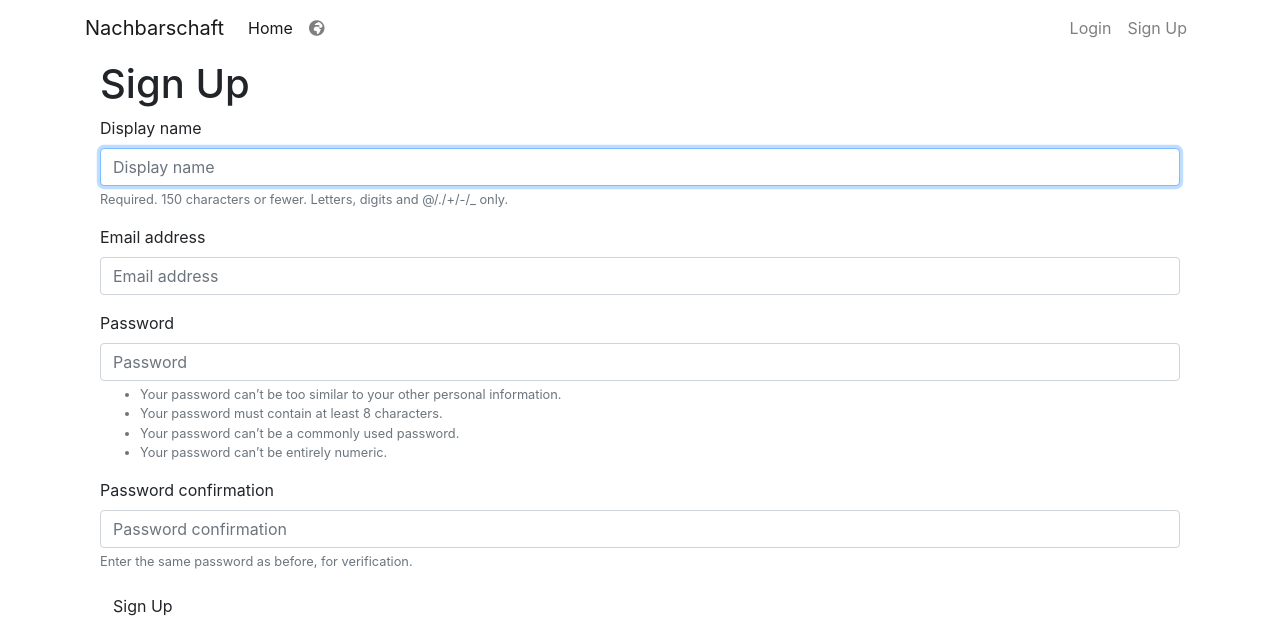
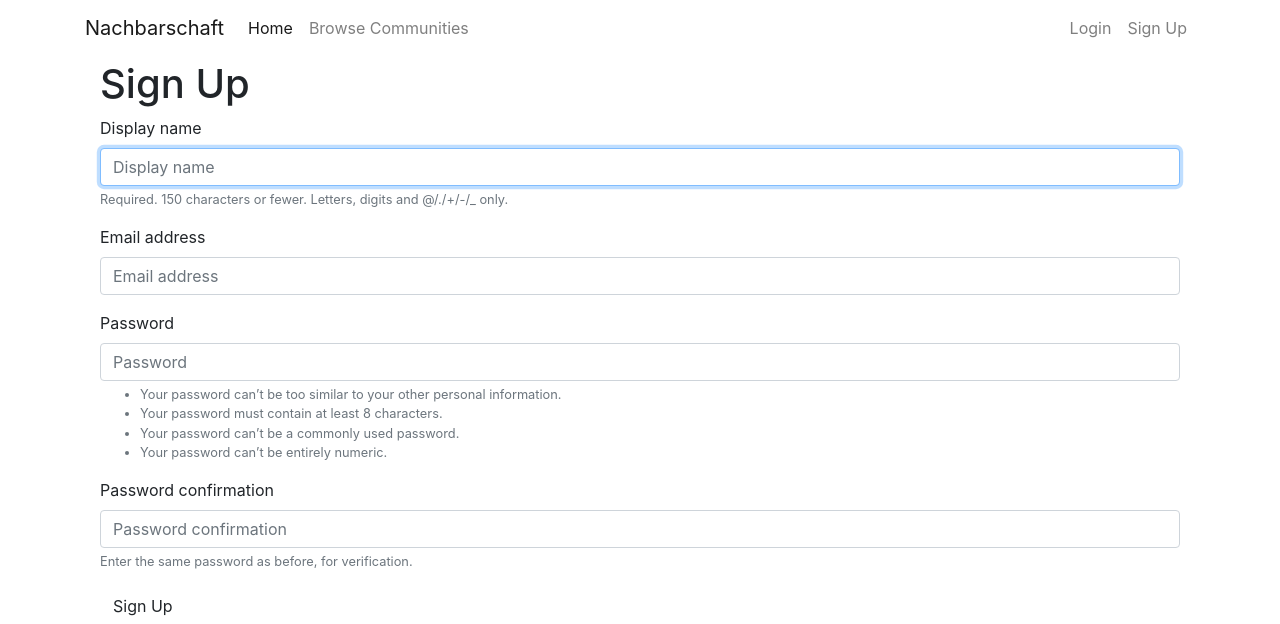
Before and after one commit to c12i/nachbarschaft, a Django app: page /accounts/signup/ in a window 1280 px wide. Shown: the top 624 px of the page. Run offline with Django 3.2, Linux system fonts and the light colour scheme; some libraries are stand-ins or nearby versions.

Commit message:
Modify navbar; include link to admin dashboard

```diff
--- a/templates/base.html
+++ b/templates/base.html
@@ -26,7 +26,7 @@
             <a class="nav-link" href="{%url 'home'%}">Home</a>
           </li>
           <li class="nav-item">
-            <a class="nav-link" href="{%url 'neighborhood:all'%}"><i class="fas fa-globe-africa"></i></a>
+            <a class="nav-link" href="{%url 'neighborhood:all'%}">Browse Communities</a>
           </li>
         </ul>
         <ul class="navbar-nav ml-auto nav-flex-icons">
@@ -39,9 +39,8 @@
             <div class="dropdown-menu dropdown-menu-right dropdown-default"
               aria-labelledby="navbarDropdownMenuLink-333">
               <a class="dropdown-item" href="{% url 'posts:for_user' username=user.username %}">Profile</a>
-              <a class="dropdown-item" href="{%url 'posts:create'%}">Create Post</a>
               <a class="dropdown-item" href="{%url 'neighborhood:create'%}">Create Community</a>
-              <a class="dropdown-item" href="{%url 'neighborhood:all'%}">Neighborhoods</a>
+              <a class="dropdown-item" href="{%url 'admin:index'%}">Admin</a>
               <div class="dropdown-divider"></div>
               <a class="dropdown-item" href="{%url 'accounts:logout'%}">Logout</a>
             </div>
```
Also changed, not shown: db.sqlite3.
